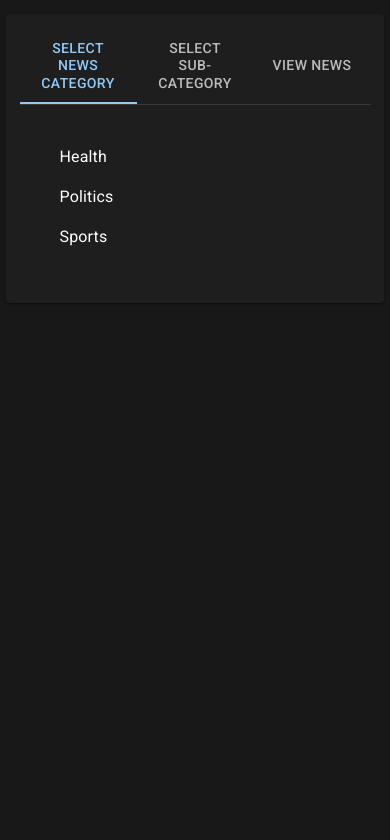
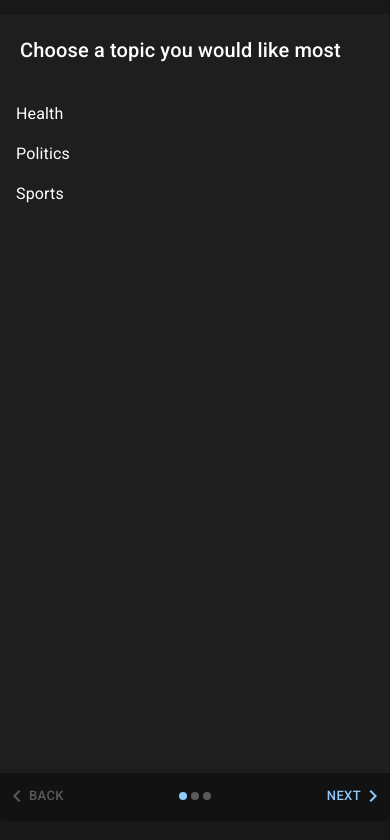
Before and after one commit to sqbislam/should-you-trust-news, a React (Create React App) app: page /landing in a window 390 px wide. Shown: the top 840 px of the page. Built offline with nearby package versions, Linux system fonts and the light colour scheme.

Commit message:
+ shift from using tabs to stepper for better mobile UX

```diff
--- a/src/features/dashboard/NewsItem.tsx
+++ b/src/features/dashboard/NewsItem.tsx
@@ -1,7 +1,6 @@
 import {
     Button,
     Card,
-  CardActions,
     CardContent,
     CardMedia,
     Typography,
@@ -12,7 +11,8 @@ interface INewsItemProps {
 }
 
 const NewsItem: React.FunctionComponent<INewsItemProps> = ({ data }) => {
-  const { author, title, source, description, content, url, urlToImage } = data;
+    const { author, title, source, description, content, url, urlToImage } =
+        data;
 
     // function addDefaultSrc(ev: any) {
     //   ev.target.onerror = null; // prevents looping
@@ -25,9 +25,9 @@ const NewsItem: React.FunctionComponent<INewsItemProps> = ({ data }) => {
                 marginLeft: "auto",
                 display: "grid",
                 margin: "1em 0px",
-        padding: ["0px", "0px", "1em"],
+                padding: ["0px", "0px"],
                 gridGap: "1em",
-        gridTemplateColumns: ["1fr", "1fr", "1fr 4fr 200px"],
+                gridTemplateColumns: ["1fr", "1fr"],
                 gridTemplateRows: ["auto", "auto", "1fr"],
                 marginRight: "auto",
             }}
@@ -35,6 +35,7 @@ const NewsItem: React.FunctionComponent<INewsItemProps> = ({ data }) => {
             <CardMedia
                 component="img"
                 height="140"
+                width="140"
                 // onError={addDefaultSrc}
                 src={urlToImage ?? ""}
                 alt="article cover image"
@@ -66,13 +67,15 @@ const NewsItem: React.FunctionComponent<INewsItemProps> = ({ data }) => {
                     </Typography>
                 </div>
             </CardContent>
-      <CardActions style={{ marginTop: "auto" }}>
+            {/* <CardActions style={{ marginTop: "auto" }}>
                 <fieldset>
                     <Typography>{source?.name}</Typography>
                     <Typography>{"Established In: 1800"}</Typography>
-          <Typography>{"Subscribers (monthly): 1,000,232"}</Typography>
+                    <Typography>
+                        {"Subscribers (monthly): 1,000,232"}
+                    </Typography>
                 </fieldset>
-      </CardActions>
+            </CardActions> */}
         </Card>
     );
 };
--- a/src/features/landing/Pre-Landing.tsx
+++ b/src/features/landing/Pre-Landing.tsx
@@ -1,11 +1,6 @@
-import React from "react";
+import React, { useState } from "react";
 import Box from "@mui/material/Box";
-import Tab from "@mui/material/Tab";
-import TabContext from "@mui/lab/TabContext";
-import TabList from "@mui/lab/TabList";
-import TabPanel from "@mui/lab/TabPanel";
 import {
-    Button,
     Divider,
     List,
     ListItemButton,
@@ -13,6 +8,11 @@ import {
     Slider,
     Typography,
 } from "@mui/material";
+import { Categories } from "../dashboard/CategorySelect";
+import newsArticles from "src/assets/news_articles";
+import { TabContext, TabPanel } from "@mui/lab";
+import NewsItem from "../dashboard/NewsItem";
+import DotsMobileStepper from "./Stepper";
 interface IPreLandingProps {}
 
 const marks = [
@@ -40,66 +40,113 @@ const marks = [
 ];
 
 const PreLanding: React.FunctionComponent<IPreLandingProps> = (props) => {
-    const [value, setValue] = React.useState("1");
+    // Variable states
+    const [category, setCategory] = useState<string>(Categories.Health);
+    const [activeStep, setActiveStep] = React.useState(0);
 
-    const handleChange = (event: React.SyntheticEvent, newValue: string) => {
-        setValue(newValue);
-    };
+    // http endpoint builder
+    // const endpointPath = httpClient.getEndpoint(
+    //   apiEndpoints.topHeadlines.path,
+    //   {
+    //     queryParams: {
+    //       country: "us",
+    //       category: `${category}`,
+    //     },
+    //   }
+    // );
+
+    // React query fetch
+    // const { isLoading, error, data } = useInternalQuery(
+    //   "newsData",
+    //   endpointPath
+    // );
+
+    //  const { isLoading, data, error } = useQuery(
+    //    category,
+    //    () => fetch(endpointPath).then((res) => res.json())
+    //  );
+
+    const data: any = React.useMemo(
+        () => (newsArticles as any)?.[category],
+        [category]
+    );
+    let sources: any = [];
+
+    if (newsArticles) {
+        Object.values(newsArticles).forEach((arr) => {
+            arr.forEach((d: any) => {
+                let s = d?.source?.name as any;
+                if (s) {
+                    sources.push(s.toLowerCase());
+                }
+            });
+        });
+    }
+
     const valuetext = (value: number) => {
         return `${value}%`;
     };
-
+    console.debug(activeStep);
     return (
-        <Paper sx={{ padding: ["1em"], width: "90vw", margin: "1em auto" }}>
+        <Paper
+            sx={{
+                width: ["100vw", "400px", "500px"],
+                margin: "1em auto",
+            }}
+        >
             <Box sx={{ width: "100%", typography: "body1" }}>
-                <TabContext value={value}>
-                    <Box sx={{ borderBottom: 1, borderColor: "divider" }}>
-                        <TabList
-                            variant="fullWidth"
-                            onChange={handleChange}
-                            aria-label="news-study-tabs"
-                        >
-                            <Tab label="Select News Category" value="1" />
-                            <Tab label="Select Sub-Category" value="2" />
-                            <Tab label="View News" value="3" />
-                        </TabList>
-                    </Box>
-                    <TabPanel value="1">
+                <TabContext value={(activeStep + 1).toString()}>
+                    <TabPanel
+                        value="1"
+                        sx={{ padding: 0, margin: 0, height: "90vh" }}
+                    >
+                        <Typography variant="h6" style={{ padding: "1em" }}>
+                            Choose a topic you would like most
+                        </Typography>
                         <List>
-                            <ListItemButton>Health</ListItemButton>
-
+                            <ListItemButton color="secondary">
+                                Health
+                            </ListItemButton>
                             <ListItemButton>Politics</ListItemButton>
                             <ListItemButton>Sports</ListItemButton>
                         </List>
                     </TabPanel>
-                    <TabPanel value="2">
-                        <List>
-                            <ListItemButton>News1</ListItemButton>
 
-                            <ListItemButton>News2</ListItemButton>
-                        </List>
+                    <TabPanel value="2" sx={{ padding: 0, margin: 0 }}>
+                        <Typography variant="h6" style={{ padding: "1em" }}>
+                            Select a news you would prefer
+                        </Typography>
+                        <ListItemButton dense disableGutters>
+                            <NewsItem data={data[0]} />
+                        </ListItemButton>
+
+                        <ListItemButton dense disableGutters>
+                            <NewsItem data={data[1]} />
+                        </ListItemButton>
                     </TabPanel>
-                    <TabPanel value="3">
-                        <Typography style={{ padding: "1em 0px" }}>
-                            News details
-                        </Typography>
-                        <Typography style={{ padding: "1em 0px" }}>
-                            News details
-                        </Typography>{" "}
-                        <Typography style={{ padding: "1em 0px" }}>
-                            News details
-                        </Typography>{" "}
-                        <Typography style={{ padding: "1em 0px" }}>
-                            News details
-                        </Typography>{" "}
-                        <Typography style={{ padding: "1em 0px" }}>
-                            News details
-                        </Typography>{" "}
-                        <Typography style={{ padding: "1em 0px" }}>
-                            News details
-                        </Typography>
+
+                    <TabPanel
+                        value="3"
+                        sx={{
+                            padding: 0,
+                            margin: 0,
+                        }}
+                    >
+                        <NewsItem data={data[5]} />
+                        <NewsItem data={data[6]} />
+                        <NewsItem data={data[7]} />
+                        <NewsItem data={data[8]} />
+
                         <Divider />
-                        <Paper sx={{ marginTop: "2em" }}>
+                        <Paper
+                            sx={{
+                                marginTop: "2em",
+                                padding: "0px 3em",
+                                position: "sticky",
+                                bottom: 0,
+                                boxShadow: "0px 0px 3px 1px gray",
+                            }}
+                        >
                             <Typography
                                 id="input-slider"
                                 gutterBottom
@@ -123,6 +170,10 @@ const PreLanding: React.FunctionComponent<IPreLandingProps> = (props) => {
                     </TabPanel>
                 </TabContext>
             </Box>
+            <DotsMobileStepper
+                activeStep={activeStep}
+                setActiveStep={setActiveStep}
+            />
         </Paper>
     );
 };
--- /dev/null
+++ b/src/features/landing/Stepper.tsx
@@ -0,0 +1,61 @@
+import * as React from "react";
+import { useTheme } from "@mui/material/styles";
+import MobileStepper from "@mui/material/MobileStepper";
+import Button from "@mui/material/Button";
+import KeyboardArrowLeft from "@mui/icons-material/KeyboardArrowLeft";
+import KeyboardArrowRight from "@mui/icons-material/KeyboardArrowRight";
+interface Props {
+    activeStep: number;
+    setActiveStep: React.Dispatch<React.SetStateAction<number>>;
+    steps?: number;
+}
+export default function DotsMobileStepper(props: Props) {
+    const { activeStep, setActiveStep, steps = 3 } = props as any;
+    const theme = useTheme();
+
+    const handleNext = () => {
+        setActiveStep((prevActiveStep: number) => prevActiveStep + 1);
+    };
+
+    const handleBack = () => {
+        setActiveStep((prevActiveStep: number) => prevActiveStep - 1);
+    };
+
+    return (
+        <MobileStepper
+            variant="dots"
+            steps={steps}
+            position="static"
+            activeStep={activeStep}
+            sx={{ flexGrow: 1, width: "100%", margin: 0, padding: "0.5em 0px" }}
+            nextButton={
+                <Button
+                    size="small"
+                    disabled={activeStep === steps - 1}
+                    onClick={handleNext}
+                >
+                    Next
+                    {theme.direction === "rtl" ? (
+                        <KeyboardArrowLeft />
+                    ) : (
+                        <KeyboardArrowRight />
+                    )}
+                </Button>
+            }
+            backButton={
+                <Button
+                    size="small"
+                    onClick={handleBack}
+                    disabled={activeStep === 0}
+                >
+                    {theme.direction === "rtl" ? (
+                        <KeyboardArrowRight />
+                    ) : (
+                        <KeyboardArrowLeft />
+                    )}
+                    Back
+                </Button>
+            }
+        />
+    );
+}
```
Also changed, not shown: src/features/dashboard/Dashboard.tsx (+4 -3 lines). Lines whose indentation alone changed are shown as unchanged.
